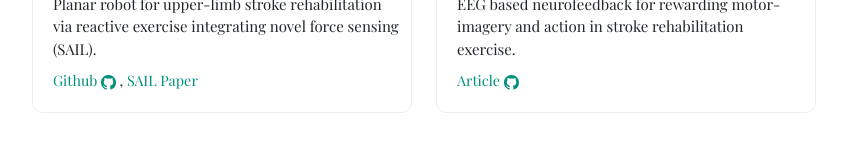
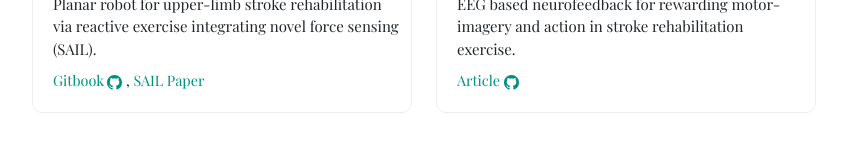
Before and after one commit to emmanuel-olateju/emmanuel_olateju, a React (Create React App) app: page /emmanuel_olateju/projects in a window 1280 px wide. Shown: the part 804-952 px from the top of the page, without its empty margins (240-1087 px from the left). Built offline with nearby package versions, Linux system fonts and the light colour scheme.

Commit message:
PULSR info link added

```diff
--- a/src/components/researchProjects.js
+++ b/src/components/researchProjects.js
@@ -109,7 +109,7 @@ const researchProjects = () => {
                     <p style={paragraphStyle}>
                         Planar robot for upper-limb stroke rehabilitation via reactive exercise integrating novel force sensing (SAIL).
                     </p>
-                    <a href="https://github.com/emmanuel-olateju" style={mediaIconStyle}>Github <Github size={15} /></a> , <a style={mediaIconStyle} href="https://www.researchgate.net/publication/372177454_A_Technique_for_End-Effector_Force_Estimation_in_Parallelogram_Arm_Robot_using_Link-Integrated_Load_Cells">
+                    <a href="https://emmanuel-olatejus-organization.gitbook.io/pulsr/" style={mediaIconStyle}>Gitbook <Github size={15} /></a> , <a style={mediaIconStyle} href="https://www.researchgate.net/publication/372177454_A_Technique_for_End-Effector_Force_Estimation_in_Parallelogram_Arm_Robot_using_Link-Integrated_Load_Cells">
                          SAIL Paper</a>
                 </Col>
                 <Col xs={12} md={12} lg={4} style={projectStyle}>
```
